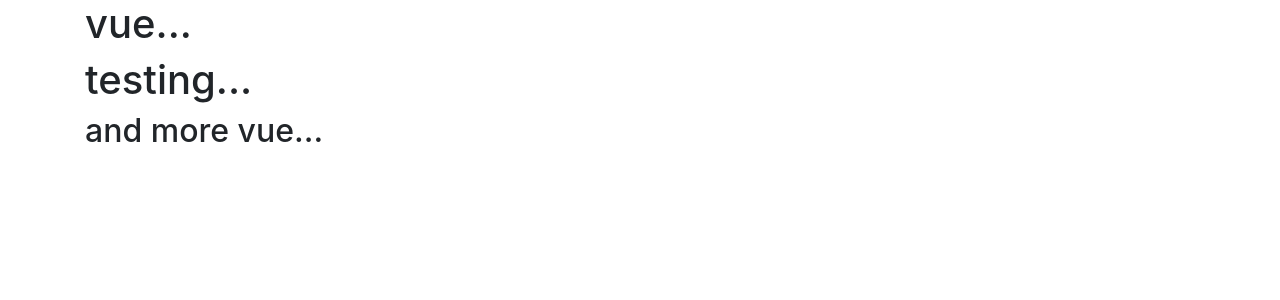
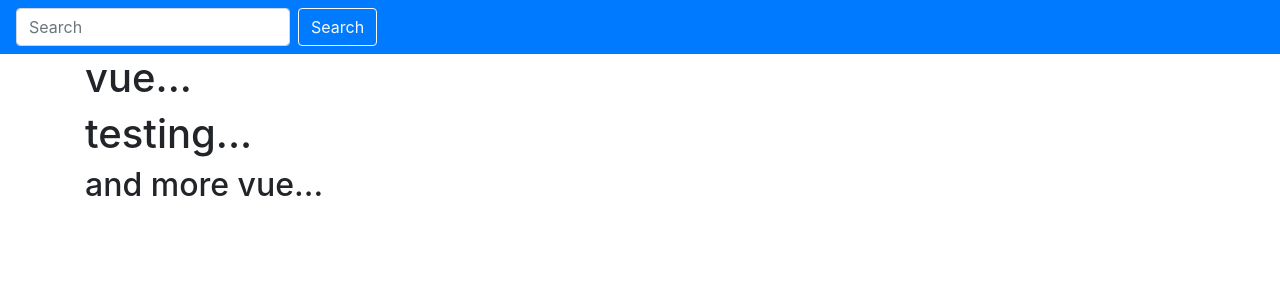
Before and after one commit to jeffminnear/pilot-fish-flask, a Flask app: page / in a window 1280 px wide. Shown: the top 300 px of the page. Run offline with Flask 2, Linux system fonts and the light colour scheme; some libraries are stand-ins or nearby versions.

Commit message:
Search from navbar

```diff
--- a/app/app.py
+++ b/app/app.py
@@ -1,11 +1,12 @@
-from flask import Flask, render_template, g, request
+from flask import Flask, render_template, g, request, redirect
 import psycopg2.extras
 
-from local import DB_PASSWORD
+from local import DB_PASSWORD, SECRET_KEY
 from models.database import Database as db
 from scraper import Scraper as scrape
 
 app = Flask(__name__)
+app.config['SECRET_KEY'] = SECRET_KEY
 
 
 @app.before_request
@@ -33,6 +34,12 @@ def hello():
 def get_stores():
     stores = db.get_all_stores()
     return render_template('store.html', stores=stores)
+
+
+@app.route('/search', methods=['POST'])
+def searchbar():
+    term = request.form['term']
+    return redirect(f'/search/{term}')
 
 
 @app.route('/search/<string:term>', methods=['GET'])
--- a/app/templates/base.html
+++ b/app/templates/base.html
@@ -7,11 +7,9 @@
         <link rel="stylesheet" href="https://stackpath.bootstrapcdn.com/bootstrap/4.5.0/css/bootstrap.min.css" integrity="sha384-9aIt2nRpC12Uk9gS9baDl411NQApFmC26EwAOH8WgZl5MYYxFfc+NcPb1dKGj7Sk" crossorigin="anonymous">
     </head>
     <body>
+        {% include 'navbar.html' %}
         <div class="container">
-
-            {% block content %}
-
-            {% endblock %}
+            {% block content %}{% endblock %}
         </div>
 
         <script src="https://code.jquery.com/jquery-3.5.1.slim.min.js" integrity="sha384-DfXdz2htPH0lsSSs5nCTpuj/zy4C+OGpamoFVy38MVBnE+IbbVYUew+OrCXaRkfj" crossorigin="anonymous"></script>
--- /dev/null
+++ b/app/templates/navbar.html
@@ -0,0 +1,6 @@
+<nav class="navbar navbar-expand-lg navbar-dark bg-primary">
+    <form class="form-inline my-2 my-lg-0" action="/search" method="post">
+        <input class="form-control mr-sm-2" type="search" name="term" placeholder="Search" aria-label="Search">
+        <button class="btn btn-outline-light my-2 my-lg-0" type="submit">Search</button>
+    </form>
+</nav>
--- a/app/templates/store.html
+++ b/app/templates/store.html
@@ -6,6 +6,6 @@
     <h1>Stores</h1>
 
     {% for store in stores %}
-    <h3>{{ store.name }}</h3>
+        <h3>{{ store.name }}</h3>
     {% endfor %}
 {% endblock %}
```
